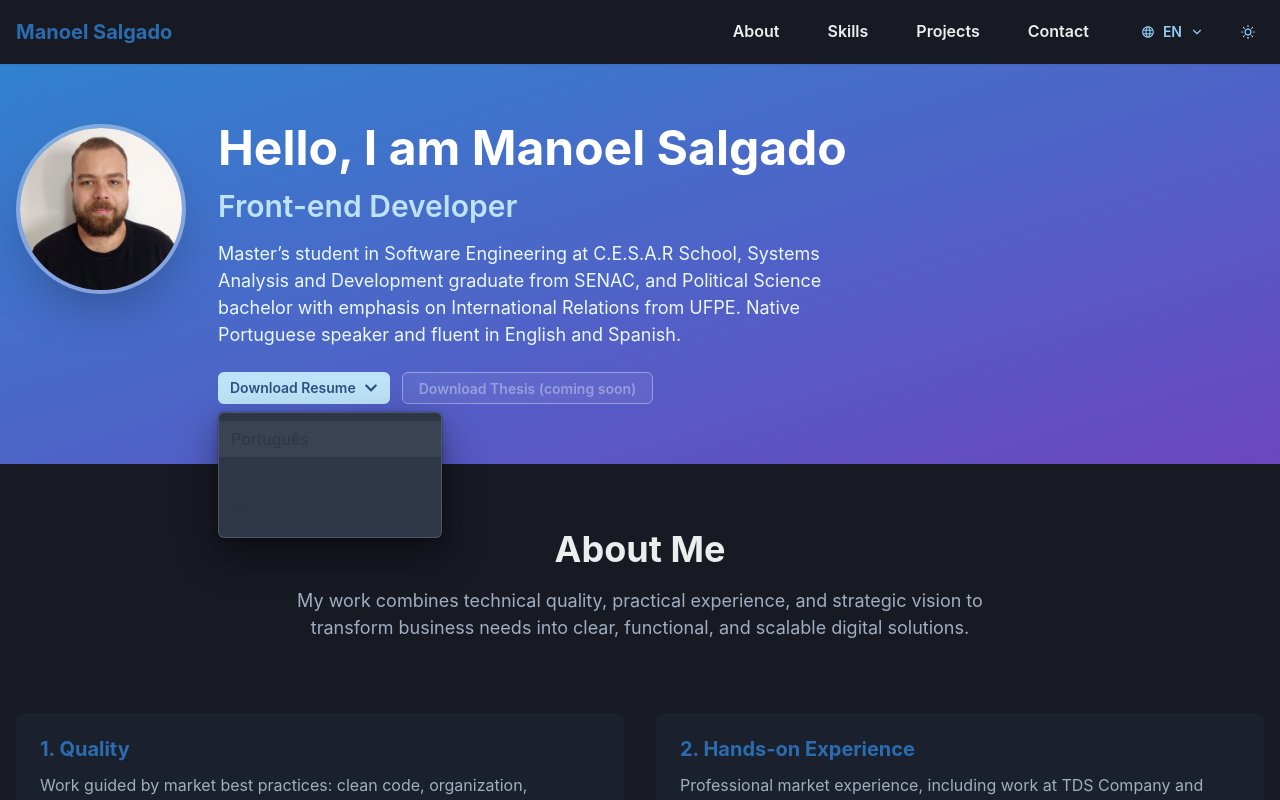
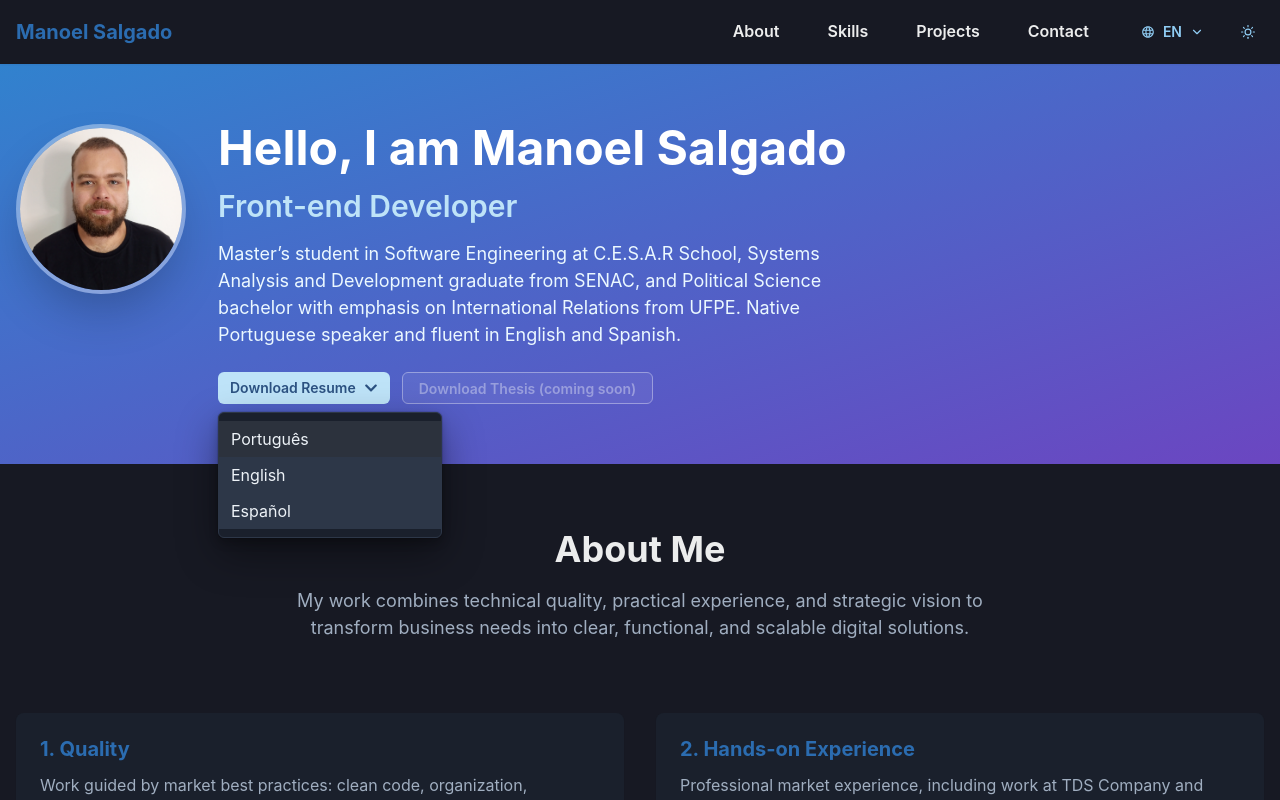
Before and after one commit to manoelvsalgado/portfolio, a React (Vite) app in the folder frontend/: page / in a window 1280 px wide. Both pictures are taken after a click on the button "Download Resume". Shown: the top 800 px of the page. Built offline with nearby package versions, Linux system fonts and the light colour scheme.

Commit message:
feat: enhance Hero component with color mode support for improved accessibility

```diff
--- a/frontend/src/components/Hero.tsx
+++ b/frontend/src/components/Hero.tsx
@@ -13,6 +13,7 @@ import {
   MenuButton,
   MenuList,
   MenuItem,
+  useColorModeValue,
 } from '@chakra-ui/react';
 import { FaChevronDown } from 'react-icons/fa';
 import { useTranslation } from 'react-i18next';
@@ -46,6 +47,10 @@ const downloads = [
 
 export const Hero = () => {
   const { t } = useTranslation();
+  const curriculumMenuBg = useColorModeValue('white', 'gray.800');
+  const curriculumMenuColor = useColorModeValue('gray.700', 'gray.100');
+  const curriculumMenuBorderColor = useColorModeValue('gray.200', 'gray.700');
+  const curriculumMenuItemHoverBg = useColorModeValue('blue.50', 'whiteAlpha.200');
 
   return (
     <Box
@@ -126,7 +131,7 @@ export const Hero = () => {
                   >
                     {t('hero.downloadCv')}
                   </MenuButton>
-                  <MenuList color="gray.700">
+                  <MenuList bg={curriculumMenuBg} color={curriculumMenuColor} borderColor={curriculumMenuBorderColor}>
                     {curriculumVersions.map((item) => (
                       <MenuItem
                         key={item.fileName}
@@ -135,6 +140,9 @@ export const Hero = () => {
                         download={item.fileName}
                         target="_blank"
                         rel="noopener noreferrer"
+                        color={curriculumMenuColor}
+                        _hover={{ bg: curriculumMenuItemHoverBg }}
+                        _focus={{ bg: curriculumMenuItemHoverBg }}
                       >
                         {item.label}
                       </MenuItem>
```
